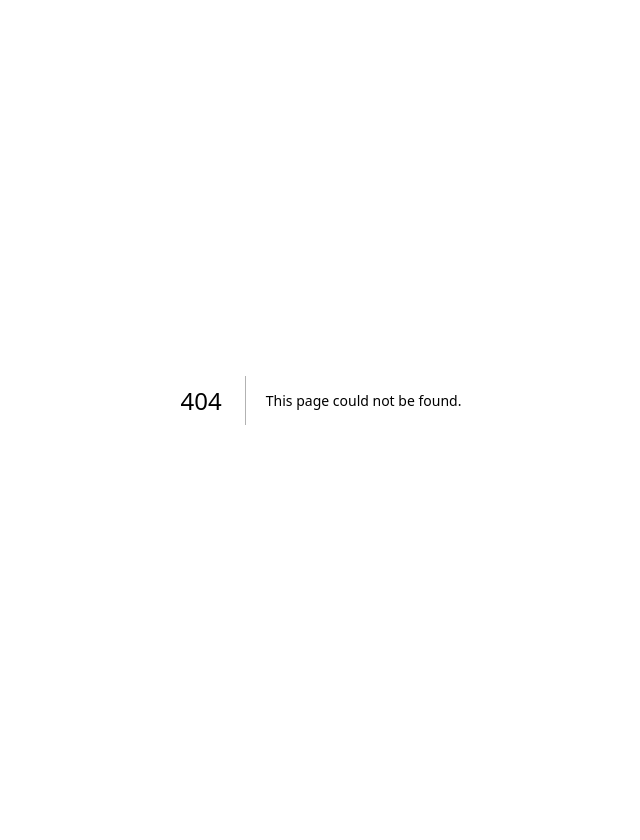
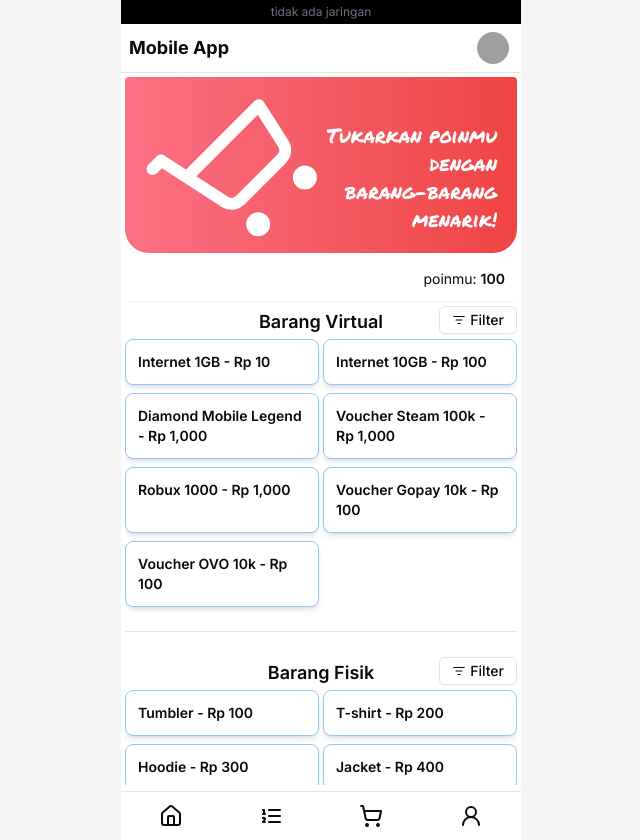
Before and after one commit to yuandahanif/gomi-gobbler-dashboard, a Next.js app: page /mobile/nav/shop in a window 1280 px wide. Before the commit this address had no page. Shown: the whole page, without its empty margins (319-959 px from the left). Before the commit the page ends 800 px from the top, so only its background shows below. Built offline with nearby package versions, Linux system fonts and the light colour scheme; grey boxes are pictures that could not be loaded.

Commit message:
shop page

```diff
--- /dev/null
+++ b/src/app/mobile/nav/shop/page.tsx
@@ -0,0 +1,170 @@
+import * as React from "react";
+
+import { ScrollArea } from "@/components/ui/scroll-area";
+import Image from "next/image";
+
+import { Permanent_Marker } from "next/font/google";
+import {
+  CalendarSearch,
+  ChevronDown,
+  ChevronUp,
+  ListFilter,
+  ShoppingCart,
+} from "lucide-react";
+import { Button } from "@/components/ui/button";
+import { cn } from "@/lib/utils";
+import { Separator } from "@/components/ui/separator";
+const font = Permanent_Marker({
+  weight: "400",
+  subsets: ["latin"],
+  variable: "--font-sans",
+});
+
+const virtual_items = [
+  {
+    name: "Internet 1GB",
+    price: 10,
+    tipe: "internet",
+  },
+  {
+    name: "Internet 10GB",
+    price: 100,
+    tipe: "internet",
+  },
+  {
+    name: "Diamond Mobile Legend",
+    price: 1000,
+    tipe: "game",
+  },
+  {
+    name: "Voucher Steam 100k",
+    price: 1000,
+    tipe: "game",
+  },
+  {
+    name: "Robux 1000",
+    price: 1000,
+    tipe: "game",
+  },
+  {
+    name: "Voucher Gopay 10k",
+    price: 100,
+    tipe: "wallet",
+  },
+  {
+    name: "Voucher OVO 10k",
+    price: 100,
+    tipe: "wallet",
+  },
+];
+
+const physical_items = [
+  {
+    name: "Tumbler",
+    price: 100,
+    tipe: "merch",
+  },
+  {
+    name: "T-shirt",
+    price: 200,
+    tipe: "merch",
+  },
+  {
+    name: "Hoodie",
+    price: 300,
+    tipe: "merch",
+  },
+  {
+    name: "Jacket",
+    price: 400,
+    tipe: "merch",
+  },
+  {
+    name: "Sweater",
+    price: 500,
+    tipe: "merch",
+  },
+];
+
+export default function MobileRankPage() {
+  return (
+    <ScrollArea className="h-full w-full p-1 pb-32">
+      <div className="relative mb-2 flex h-44 w-full flex-col items-center overflow-hidden rounded-sm rounded-b-3xl bg-gradient-to-r from-rose-400 to-red-500">
+        <ShoppingCart className="absolute left-10 top-5 h-36 w-36 -rotate-45 text-white" />
+        <div className="mb-5 ml-auto mr-5 flex h-full w-1/2 items-end justify-end text-end">
+          <h1 style={font.style} className="text-xl text-white">
+            Tukarkan poinmu <br /> dengan <br /> barang-barang menarik!
+          </h1>
+        </div>
+      </div>
+
+      <div className="sticky top-0 z-20 -mt-1 bg-white p-3 shadow-sm">
+        <p className="text-right text-sm">
+          poinmu: <span className="font-semibold">100</span>
+        </p>
+      </div>
+
+      <div className="relative flex items-center">
+        <h3 className="mx-auto mb-2 mt-3 text-center text-lg font-semibold leading-none">
+          Barang Virtual
+        </h3>
+
+        <Button
+          variant="outline"
+          size="sm"
+          className="absolute right-0 h-7 gap-1 text-sm"
+        >
+          <ListFilter className="h-3.5 w-3.5" />
+          <span className="sr-only sm:not-sr-only">Filter</span>
+        </Button>
+      </div>
+
+      <div className="grid grid-flow-row grid-cols-2 items-stretch gap-1">
+        {virtual_items.map((item, idx) => (
+          <div
+            key={item.name}
+            className={cn(
+              "mb-1 flex justify-between rounded-lg border border-blue-300 bg-white p-3 text-sm shadow-md",
+            )}
+          >
+            <p className="font-semibold">
+              {item.name} - Rp {item.price.toLocaleString()}
+            </p>
+          </div>
+        ))}
+      </div>
+
+      <Separator className="my-5" />
+
+      <div className="relative flex items-center">
+        <h3 className="mx-auto mb-2 mt-3 text-center text-lg font-semibold leading-none">
+          Barang Fisik
+        </h3>
+
+        <Button
+          variant="outline"
+          size="sm"
+          className="absolute right-0 h-7 gap-1 text-sm"
+        >
+          <ListFilter className="h-3.5 w-3.5" />
+          <span className="sr-only sm:not-sr-only">Filter</span>
+        </Button>
+      </div>
+
+      <div className="grid grid-flow-row grid-cols-2 items-stretch gap-1">
+        {physical_items.map((item, idx) => (
+          <div
+            key={item.name}
+            className={cn(
+              "mb-1 flex justify-between rounded-lg border border-blue-300 bg-white p-3 text-sm shadow-md",
+            )}
+          >
+            <p className="font-semibold">
+              {item.name} - Rp {item.price.toLocaleString()}
+            </p>
+          </div>
+        ))}
+      </div>
+    </ScrollArea>
+  );
+}
```
